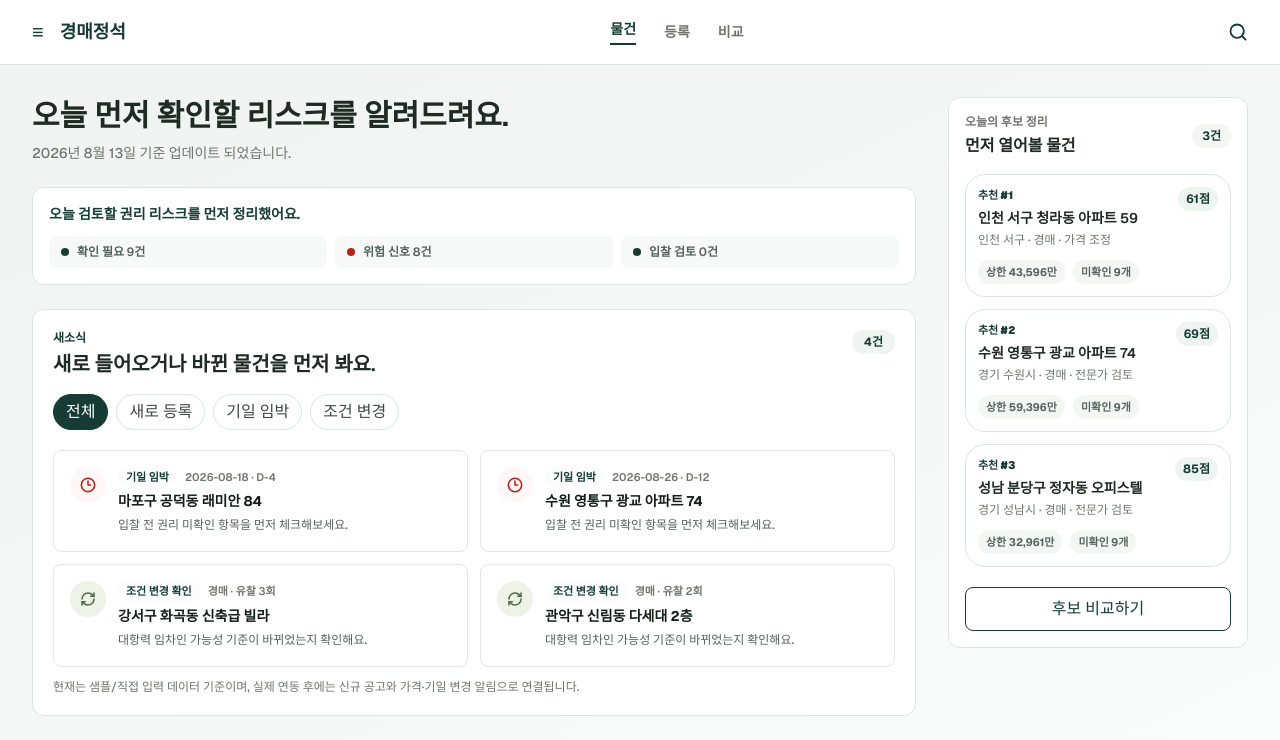
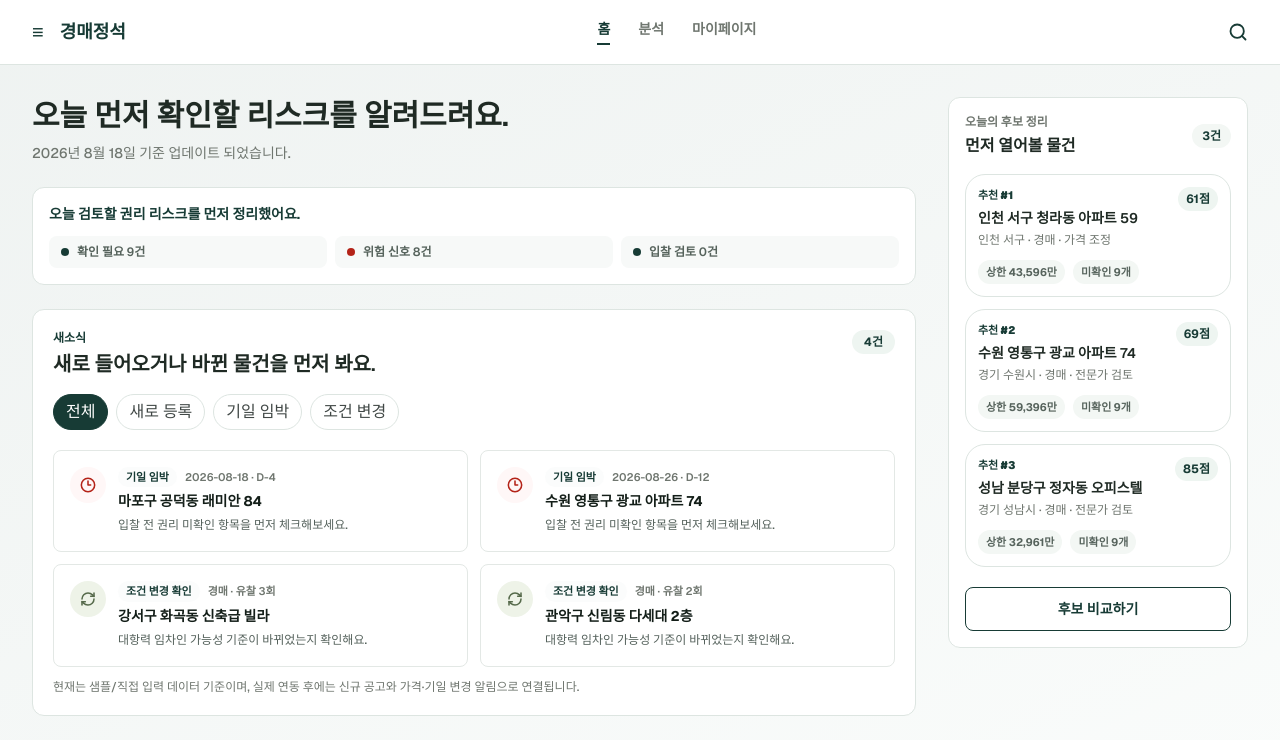
Before and after one commit to jinSsol/auction-risk-analyzer, a Next.js app: page / in a window 1280 px wide. Shown: the top 740 px of the page. Built offline with nearby package versions, Linux system fonts and the light colour scheme.

Commit message:
Unify web and mobile navigation

```diff
--- a/app/page.tsx
+++ b/app/page.tsx
@@ -1,6 +1,7 @@
 "use client";
 
 import Link from "next/link";
+import { useRouter } from "next/navigation";
 import {
   Bell,
   ChartNoAxesColumnIncreasing,
@@ -13,7 +14,7 @@ import {
   UserRound,
   type LucideIcon,
 } from "lucide-react";
-import { useEffect, useMemo, useRef, useState } from "react";
+import { useEffect, useMemo, useState, type ReactNode } from "react";
 
 import { items } from "./auction-data";
 import {
@@ -73,6 +74,7 @@ export function AuctionWorkspace({
 }: {
   initialMobileTab?: MobileTab;
 }) {
+  const router = useRouter();
   const [query, setQuery] = useState("");
   const [channel, setChannel] = useState<SaleChannel | "전체">("전체");
   const [type, setType] = useState<PropertyType | "전체">("전체");
@@ -91,7 +93,6 @@ export function AuctionWorkspace({
   const [comparisonReady, setComparisonReady] = useState(false);
   const [mobileTab, setMobileTab] = useState<MobileTab>(initialMobileTab);
   const [marketUpdateFilter, setMarketUpdateFilter] = useState<MarketUpdateFilter>("all");
-  const contentRef = useRef<HTMLElement | null>(null);
 
   useEffect(() => {
     const timer = window.setTimeout(() => {
@@ -188,13 +189,6 @@ export function AuctionWorkspace({
     );
   }
 
-  function changeMobileTab(tab: MobileTab) {
-    setMobileTab(tab);
-    window.requestAnimationFrame(() => {
-      contentRef.current?.scrollIntoView({ block: "start", behavior: "smooth" });
-    });
-  }
-
   function resetFilters() {
     setQuery("");
     setChannel("전체");
@@ -221,7 +215,8 @@ export function AuctionWorkspace({
     setType(condition.type);
     setLevel(condition.level);
     setOwner(condition.owner);
-    changeMobileTab("browse");
+    setMobileTab("browse");
+    router.push("/");
   }
 
   function deleteSavedCondition(id: string) {
@@ -241,19 +236,20 @@ export function AuctionWorkspace({
       <div className="hidden md:block">
         <header className="sticky top-0 z-30 border-b border-[#DDE5E1] bg-white/95 backdrop-blur">
           <div className="mx-auto flex h-16 max-w-7xl items-center justify-between px-8">
-            <div className="flex items-center gap-4">
+            <Link href="/" className="flex items-center gap-4">
               <span className="text-xl font-black text-[#173B35]">≡</span>
               <span className="text-lg font-bold text-[#173B35]">경매정석</span>
-            </div>
+            </Link>
             <nav className="flex items-center gap-7 text-sm font-semibold text-[#6F766F]">
-              <a className="border-b-2 border-[#173B35] pb-1 text-[#173B35]" href="#">물건</a>
-              <Link className="transition hover:text-[#173B35]" href="/properties/new">등록</Link>
-              <Link className="transition hover:text-[#173B35]" href="/analysis">비교</Link>
+              <DesktopNavLink active={mobileTab === "browse"} href="/" label="홈" />
+              <DesktopNavLink active={mobileTab === "compare"} href="/analysis" label="분석" />
+              <DesktopNavLink active={mobileTab === "profile"} href="/mypage" label="마이페이지" />
             </nav>
             <Search className="h-5 w-5 text-[#173B35]" aria-hidden="true" strokeWidth={2.2} />
           </div>
         </header>
 
+        {mobileTab === "browse" ? (
           <section className="mx-auto grid max-w-7xl grid-cols-[minmax(0,1fr)_300px] gap-8 px-8 py-8">
             <div className="min-w-0 space-y-6">
               <div>
@@ -261,7 +257,7 @@ export function AuctionWorkspace({
                   오늘 먼저 확인할 리스크를 알려드려요.
                 </h1>
                 <p className="mt-2 text-sm font-medium text-[#6F766F]">
-                2026년 8월 13일 기준 업데이트 되었습니다.
+                  2026년 8월 18일 기준 업데이트 되었습니다.
                 </p>
               </div>
 
@@ -277,43 +273,18 @@ export function AuctionWorkspace({
                 <DesktopDecisionCard item={desktopFeatured} task={coachTask} />
               ) : null}
 
-            <div className="rounded-xl border border-[#DDE5E1] bg-white p-3">
-              <label className="sr-only" htmlFor="desktop-property-search">
-                사건번호 또는 지역 검색
-              </label>
-              <div className="flex h-12 items-center gap-3 rounded-lg border border-[#DDE5E1] bg-white px-3">
-                <Search className="h-4 w-4 shrink-0 text-[#85938C]" aria-hidden="true" strokeWidth={2.2} />
-                <input
-                  id="desktop-property-search"
-                  value={query}
-                  onChange={(event) => setQuery(event.target.value)}
-                  placeholder="사건번호 또는 지역 검색"
-                  className="h-full min-w-0 flex-1 bg-transparent text-sm font-semibold text-[#1F2A24] outline-none placeholder:text-[#85938C]"
-                />
-              </div>
-              <div className="mt-3 flex flex-wrap gap-2">
-                <QuickFilterChip active={channel === "전체"} label="전체" onClick={() => setChannel("전체")} />
-                <QuickFilterChip active={channel === "경매"} label="경매" onClick={() => setChannel("경매")} />
-                <QuickFilterChip active={channel === "공매"} label="공매" onClick={() => setChannel("공매")} />
-                <QuickFilterChip active={level === "주의"} label="주의" onClick={() => setLevel(level === "주의" ? "전체" : "주의")} />
-                <QuickFilterChip active={level === "위험"} label="위험" onClick={() => setLevel(level === "위험" ? "전체" : "위험")} />
-                <QuickFilterChip active={owner === "내 물건"} label="내 물건" onClick={() => setOwner(owner === "내 물건" ? "전체" : "내 물건")} />
-                <button
-                  type="button"
-                  onClick={resetFilters}
-                  className="min-h-9 rounded-full border border-[#DDE5E1] bg-white px-3 text-xs font-semibold text-[#6F766F]"
-                >
-                  초기화
-                </button>
-                <button
-                  type="button"
-                  onClick={saveCurrentCondition}
-                  className="min-h-9 rounded-full bg-[#173B35] px-3 text-xs font-semibold text-white"
-                >
-                  관심 조건 저장
-                </button>
-              </div>
-            </div>
+              <DesktopSearchAndFilters
+                channel={channel}
+                level={level}
+                owner={owner}
+                query={query}
+                resetFilters={resetFilters}
+                setChannel={setChannel}
+                setLevel={setLevel}
+                setOwner={setOwner}
+                setQuery={setQuery}
+                onSaveCurrentCondition={saveCurrentCondition}
+              />
 
               <div className="grid gap-4 xl:grid-cols-2">
                 {filtered.map((item) => (
@@ -327,30 +298,40 @@ export function AuctionWorkspace({
               </div>
             </div>
 
-          <aside className="sticky top-24 h-fit rounded-xl border border-[#DDE5E1] bg-white p-4">
-            <div className="flex items-center justify-between gap-3">
-              <div>
-                <p className="text-xs font-bold text-[#6F766F]">오늘의 후보 정리</p>
-                <h2 className="mt-1 text-base font-semibold text-[#1F2A24]">먼저 열어볼 물건</h2>
-              </div>
-              <span className="rounded-full bg-[#F3F7F4] px-2.5 py-1 text-xs font-bold text-[#173B35]">
-                {priorityItems.length}건
-              </span>
-            </div>
-            <div className="mt-4 space-y-3">
-              {priorityItems.map((item, index) => (
-                <CoachCandidateRow key={item.id} item={item} index={index} />
-              ))}
-            </div>
-            <button
-              type="button"
-              onClick={() => changeMobileTab("compare")}
-              className="mt-5 h-11 w-full rounded-lg border border-[#173B35] bg-white text-sm font-semibold text-[#173B35]"
-            >
-              후보 비교하기
-            </button>
-          </aside>
+            <DesktopCandidateAside priorityItems={priorityItems} />
           </section>
+        ) : mobileTab === "compare" ? (
+          <DesktopRouteShell
+            eyebrow="분석"
+            title="비교 바구니에서 입찰 후보를 정리해요."
+            description="선택한 물건의 총투입금, 권리 미확인, 마진을 한 화면에서 비교합니다."
+          >
+            <ComparePanel
+              selected={selected}
+              onClear={() => setSelectedIds([])}
+              onRemove={(id) => setSelectedIds((current) => current.filter((itemId) => itemId !== id))}
+            />
+          </DesktopRouteShell>
+        ) : (
+          <DesktopRouteShell
+            eyebrow="마이페이지"
+            title="내 조건과 알림을 한곳에서 관리해요."
+            description="관심 조건, 알림센터, 직접 등록 물건을 같은 방식으로 확인합니다."
+          >
+            <MobileProfilePanel
+              enriched={enriched}
+              selected={selected}
+              recentUserItems={recentUserItems}
+              savedConditions={savedConditions}
+              userItemCount={userItems.length}
+              onApplySavedCondition={applySavedCondition}
+              onDeleteSavedCondition={deleteSavedCondition}
+              marketUpdates={marketUpdates}
+              notificationSettings={notificationSettings}
+              onToggleNotificationSetting={toggleNotificationSetting}
+            />
+          </DesktopRouteShell>
+        )}
       </div>
 
       <div className="md:hidden">
@@ -359,7 +340,6 @@ export function AuctionWorkspace({
           bidRatio={bidRatio}
           bufferRatio={bufferRatio}
           channel={channel}
-          contentRef={contentRef}
           enriched={enriched}
           filtered={filtered}
           level={level}
@@ -556,7 +536,6 @@ function MobileAppHome({
   bidRatio,
   bufferRatio,
   channel,
-  contentRef,
   enriched,
   filtered,
   level,
@@ -592,7 +571,6 @@ function MobileAppHome({
   bidRatio: number;
   bufferRatio: number;
   channel: SaleChannel | "전체";
-  contentRef: { current: HTMLElement | null };
   enriched: AnalyzedItem[];
   filtered: AnalyzedItem[];
   level: RiskLevel | "전체";
@@ -711,7 +689,7 @@ function MobileAppHome({
           </>
         ) : null}
 
-        <section ref={contentRef} className="mt-8">
+        <section className="mt-8">
           {mobileTab === "browse" ? (
             <>
               <div className="mb-4 flex items-center justify-between">
@@ -925,6 +903,143 @@ function SummaryDot({ label, tone }: { label: string; tone: "primary" | "danger"
   );
 }
 
+function DesktopNavLink({
+  active,
+  href,
+  label,
+}: {
+  active: boolean;
+  href: string;
+  label: string;
+}) {
+  return (
+    <Link
+      className={`border-b-2 pb-1 transition ${
+        active
+          ? "border-[#173B35] text-[#173B35]"
+          : "border-transparent text-[#6F766F] hover:text-[#173B35]"
+      }`}
+      href={href}
+    >
+      {label}
+    </Link>
+  );
+}
+
+function DesktopSearchAndFilters({
+  channel,
+  level,
+  owner,
+  query,
+  resetFilters,
+  setChannel,
+  setLevel,
+  setOwner,
+  setQuery,
+  onSaveCurrentCondition,
+}: {
+  channel: SaleChannel | "전체";
+  level: RiskLevel | "전체";
+  owner: OwnerFilter;
+  query: string;
+  resetFilters: () => void;
+  setChannel: (value: SaleChannel | "전체") => void;
+  setLevel: (value: RiskLevel | "전체") => void;
+  setOwner: (value: OwnerFilter) => void;
+  setQuery: (value: string) => void;
+  onSaveCurrentCondition: () => void;
+}) {
+  return (
+    <div className="rounded-xl border border-[#DDE5E1] bg-white p-3">
+      <label className="sr-only" htmlFor="desktop-property-search">
+        사건번호 또는 지역 검색
+      </label>
+      <div className="flex h-12 items-center gap-3 rounded-lg border border-[#DDE5E1] bg-white px-3">
+        <Search className="h-4 w-4 shrink-0 text-[#85938C]" aria-hidden="true" strokeWidth={2.2} />
+        <input
+          id="desktop-property-search"
+          value={query}
+          onChange={(event) => setQuery(event.target.value)}
+          placeholder="사건번호 또는 지역 검색"
+          className="h-full min-w-0 flex-1 bg-transparent text-sm font-semibold text-[#1F2A24] outline-none placeholder:text-[#85938C]"
+        />
+      </div>
+      <div className="mt-3 flex flex-wrap gap-2">
+        <QuickFilterChip active={channel === "전체"} label="전체" onClick={() => setChannel("전체")} />
+        <QuickFilterChip active={channel === "경매"} label="경매" onClick={() => setChannel("경매")} />
+        <QuickFilterChip active={channel === "공매"} label="공매" onClick={() => setChannel("공매")} />
+        <QuickFilterChip active={level === "주의"} label="주의" onClick={() => setLevel(level === "주의" ? "전체" : "주의")} />
+        <QuickFilterChip active={level === "위험"} label="위험" onClick={() => setLevel(level === "위험" ? "전체" : "위험")} />
+        <QuickFilterChip active={owner === "내 물건"} label="내 물건" onClick={() => setOwner(owner === "내 물건" ? "전체" : "내 물건")} />
+        <button
+          type="button"
+          onClick={resetFilters}
+          className="min-h-9 rounded-full border border-[#DDE5E1] bg-white px-3 text-xs font-semibold text-[#6F766F]"
+        >
+          초기화
+        </button>
+        <button
+          type="button"
+          onClick={onSaveCurrentCondition}
+          className="min-h-9 rounded-full bg-[#173B35] px-3 text-xs font-semibold text-white"
+        >
+          관심 조건 저장
+        </button>
+      </div>
+    </div>
+  );
+}
+
+function DesktopCandidateAside({ priorityItems }: { priorityItems: AnalyzedItem[] }) {
+  return (
+    <aside className="sticky top-24 h-fit rounded-xl border border-[#DDE5E1] bg-white p-4">
+      <div className="flex items-center justify-between gap-3">
+        <div>
+          <p className="text-xs font-bold text-[#6F766F]">오늘의 후보 정리</p>
+          <h2 className="mt-1 text-base font-semibold text-[#1F2A24]">먼저 열어볼 물건</h2>
+        </div>
+        <span className="rounded-full bg-[#F3F7F4] px-2.5 py-1 text-xs font-bold text-[#173B35]">
+          {priorityItems.length}건
+        </span>
+      </div>
+      <div className="mt-4 space-y-3">
+        {priorityItems.map((item, index) => (
+          <CoachCandidateRow key={item.id} item={item} index={index} />
+        ))}
+      </div>
+      <Link
+        href="/analysis"
+        className="mt-5 flex h-11 w-full items-center justify-center rounded-lg border border-[#173B35] bg-white text-sm font-semibold text-[#173B35]"
+      >
+        후보 비교하기
+      </Link>
+    </aside>
+  );
+}
+
+function DesktopRouteShell({
+  children,
+  description,
+  eyebrow,
+  title,
+}: {
+  children: ReactNode;
+  description: string;
+  eyebrow: string;
+  title: string;
+}) {
+  return (
+    <section className="mx-auto max-w-5xl px-8 py-8">
+      <div className="mb-6">
+        <p className="text-xs font-bold text-[#173B35]">{eyebrow}</p>
+        <h1 className="mt-2 text-3xl font-semibold leading-tight text-[#1F2A24]">{title}</h1>
+        <p className="mt-2 text-sm font-medium leading-6 text-[#6F766F]">{description}</p>
+      </div>
+      {children}
+    </section>
+  );
+}
+
 function DesktopMarketUpdatesPanel({
   activeFilter,
   onFilterChange,
```
Also changed, not shown: 2 other files (tests, documents, lock files or other folders). Lines whose indentation alone changed are shown as unchanged.
